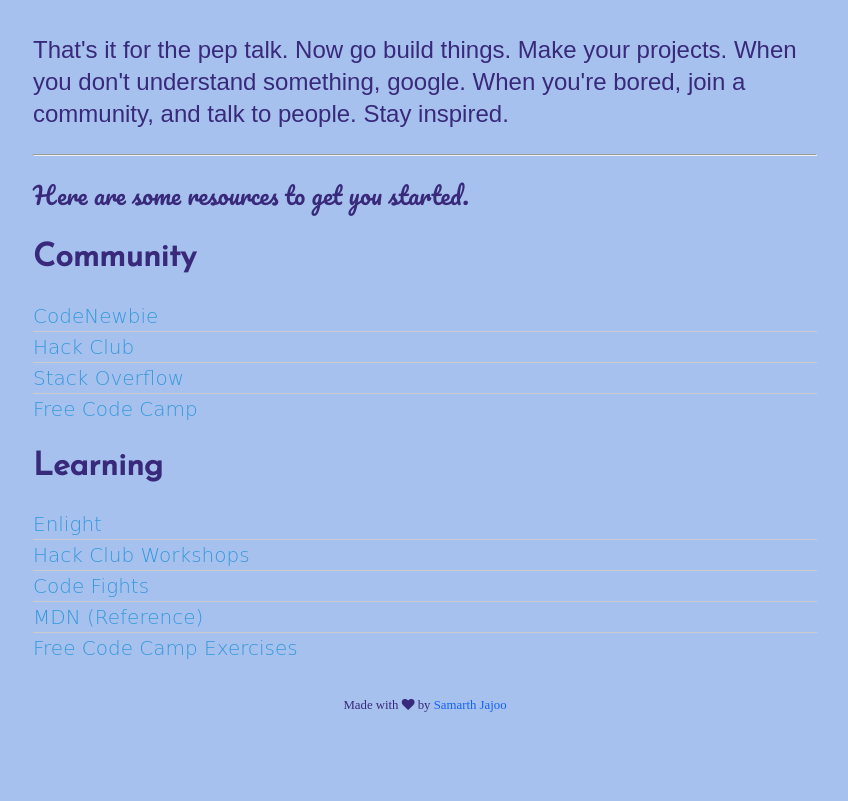
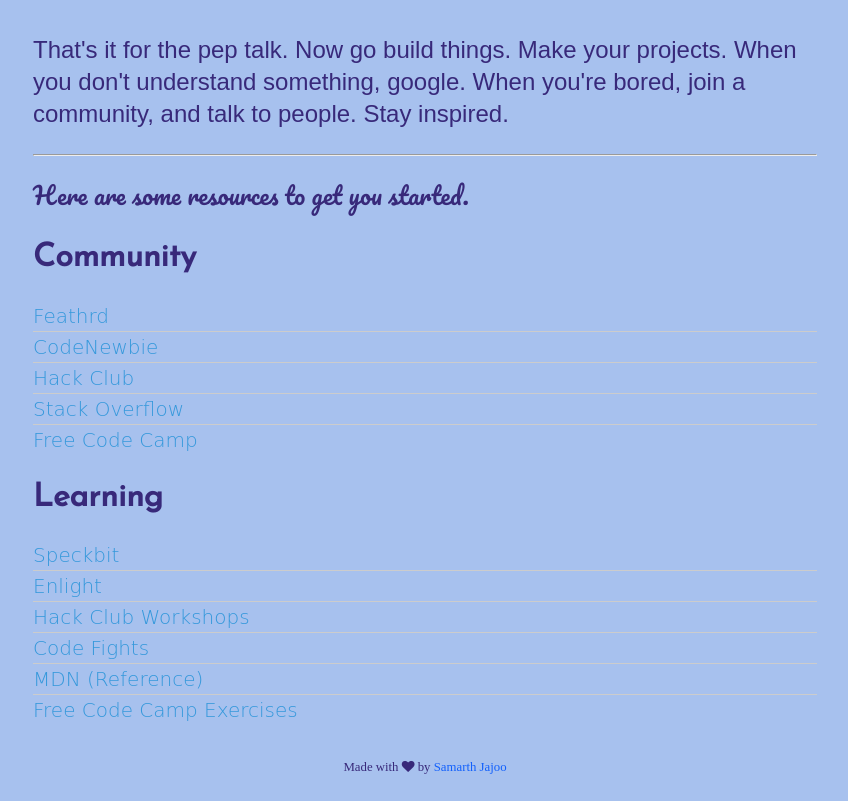
Before and after one commit to jajoosam/code, a plain HTML site: page index.html in a window 1280 px wide. Shown: the part 698-1499 px from the top of the page, without its empty margins (215-1063 px from the left). Before the commit the page ends 1437 px from the top, so only its background shows below. Drawn offline with Linux system fonts and the light colour scheme; a script that the page names is missing; a web font is replaced by a local one.

Commit message:
Update index.html

```diff
--- a/index.html
+++ b/index.html
@@ -24,6 +24,7 @@
             <h2>Community</h2>
             <div>
               <ul>
+                <li><a href="http://www.feathrd.co/">Feathrd</a></li>
                 <li><a href="http://www.codenewbie.org/">CodeNewbie</a></li>
                 <li><a href="https://hackclub.com/">Hack Club</a></li>
                 <li><a href="http://stackoverflow.com/">Stack Overflow</a></li>
@@ -33,6 +34,7 @@
             <h2>Learning</h2>
             <div>
               <ul>
+                <li><a href="http://www.speckbit.com/">Speckbit</a></li>
                 <li><a href="http://enlight.ml/">Enlight</a></li>
                 <li><a href="https://workshops.hackclub.com/">Hack Club Workshops</a></li>
                 <li><a href="http://codefights.com">Code Fights</a></li>
```
